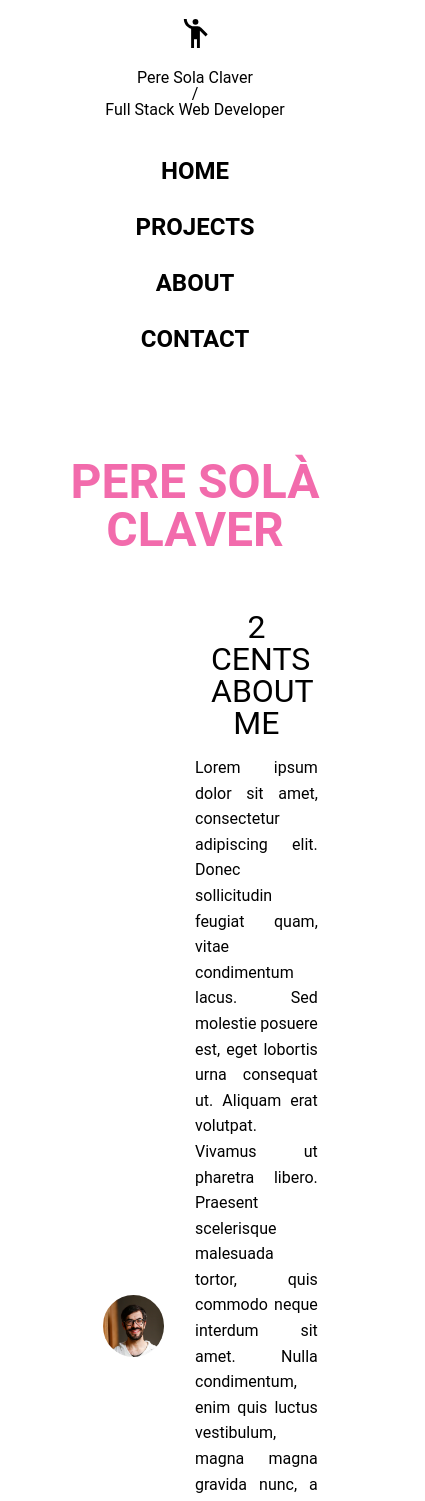
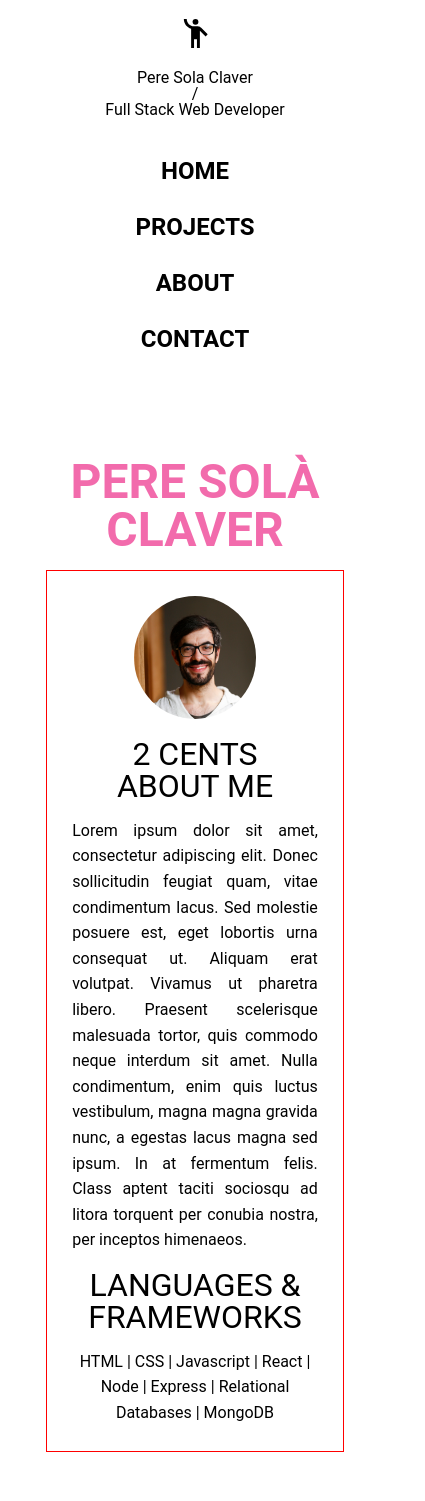
Before and after one commit to petrussola/portfolio-website-server, a React (Create React App) app in the folder client/: page /about in a window 390 px wide. Shown: the top 1501 px of the page, 425 px wide, since content can reach past the window. Built offline with nearby package versions, Linux system fonts and the light colour scheme.

Commit message:
Style photo and text in about section

```diff
--- a/client/src/components/About/About.jsx
+++ b/client/src/components/About/About.jsx
@@ -5,7 +5,7 @@ import DescriptionMe from "./DescriptionMe";
 // MATERIAL UI
 import { makeStyles } from "@material-ui/core";
 
-const useStyles = makeStyles({
+const useStyles = makeStyles(theme => ({
   root: {
     padding: "50px",
     display: "flex",
@@ -17,9 +17,13 @@ const useStyles = makeStyles({
     padding: '25px',
     display: "flex",
     "flex-direction": "row",
-    'align-items': 'center'
+    'align-items': 'center',
+    [theme.breakpoints.down('sm')]: {
+      'flex-direction': 'column',
+      border: '1px solid red'
+    }
   }
-});
+}));
 
 export default function About() {
   const classes = useStyles();
--- a/client/src/components/About/DescriptionMe.jsx
+++ b/client/src/components/About/DescriptionMe.jsx
@@ -4,12 +4,15 @@ import ProfilePhoto from "./ProfilePhoto";
 // MATERIAL UI
 import { makeStyles } from "@material-ui/core";
 
-const useStyles = makeStyles({
+const useStyles = makeStyles(theme => ({
   root: {
     width: "50%",
-    margin: "0 auto"
+    margin: "0 auto",
+    [theme.breakpoints.down('sm')]: {
+      width: '100%'
+    }
   }
-});
+}));
 
 export default function DescriptionMe() {
   const classes = useStyles();
@@ -29,7 +32,7 @@ export default function DescriptionMe() {
 
       <h3>LANGUAGES & FRAMEWORKS</h3>
       <p className={"center spacedlines"}>
-        HTML | CSS | Javascript | React | Node | Express | Relational Databases
+        HTML | CSS | Javascript | React | Node | Express | Relational Databases | MongoDB
       </p>
     </div>
   );
--- a/client/src/components/About/ProfilePhoto.jsx
+++ b/client/src/components/About/ProfilePhoto.jsx
@@ -4,15 +4,18 @@ import Photo from "../../media/photoPere.png";
 // MATERIAL UI
 import { makeStyles } from "@material-ui/core";
 
-const useStyles = makeStyles({
+const useStyles = makeStyles(theme => ({
   root: {
-    width: "50%"
+    width: "50%",
+    [theme.breakpoints.down('sm')]: {
+      width: '100%'
+    }
   },
   image: {
     width: "50%",
     "border-radius": "100%"
   }
-});
+}));
 
 export default function ProfilePhoto() {
   const classes = useStyles();
```
